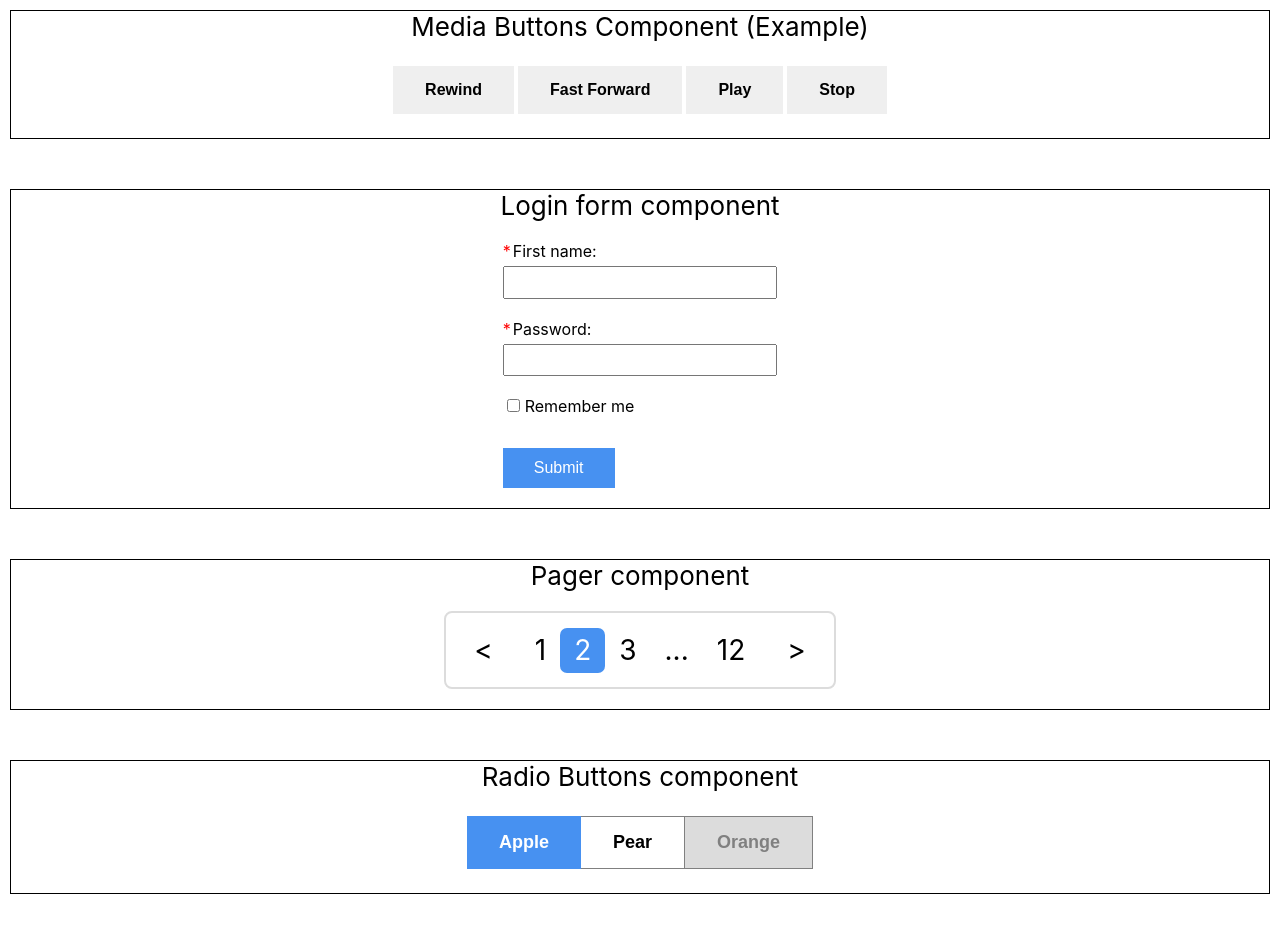
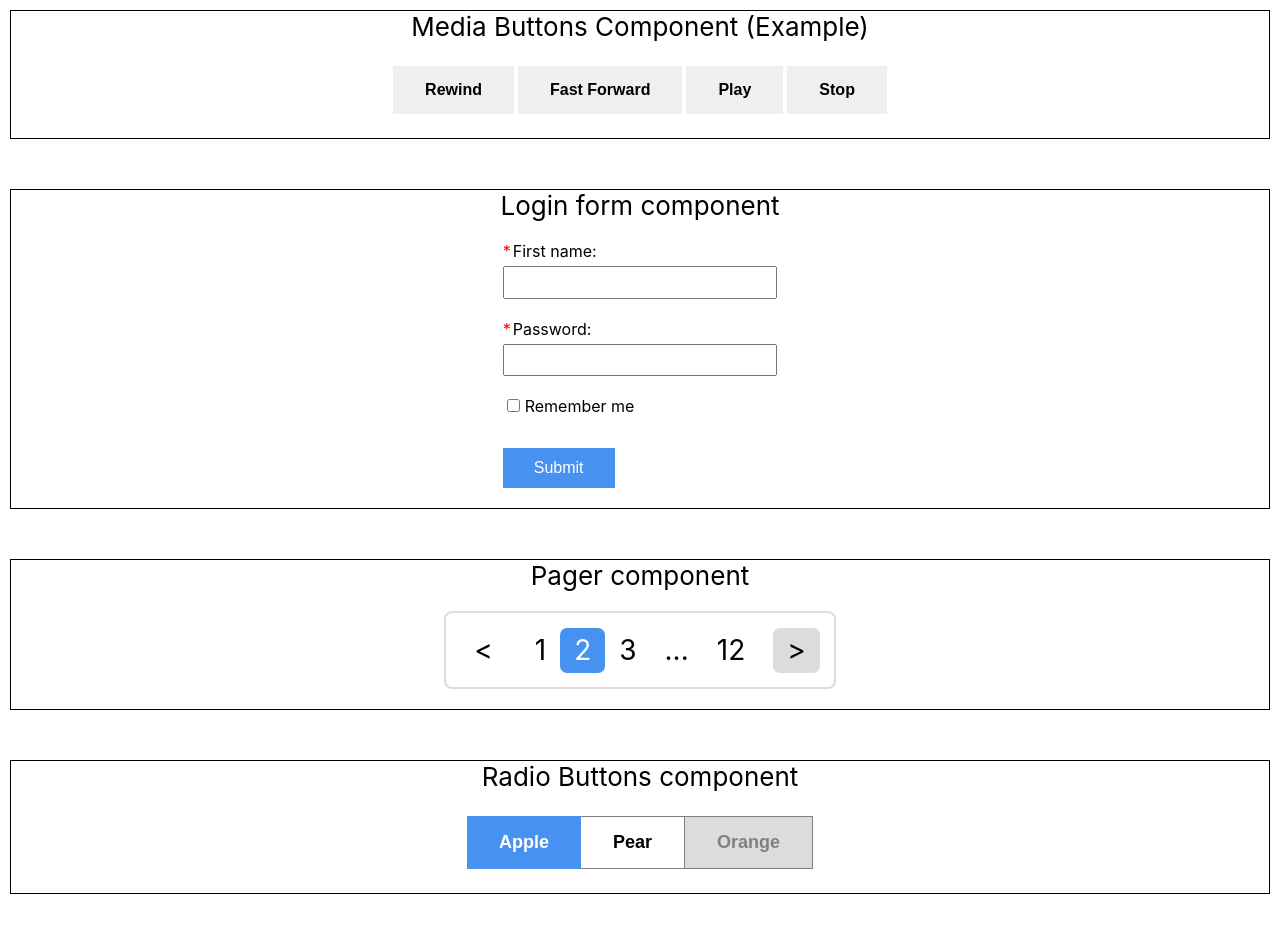
Before and after one commit to prof-tejera/homework-3-pgmartin11, a React (Create React App) app: page / in a window 1280 px wide. Shown: the top 932 px of the page. Built offline with nearby package versions, Linux system fonts and the light colour scheme.

Commit message:
added logic and styling for Pager and modified styling for LoginForm

```diff
--- a/src/LoginForm/LoginForm.css
+++ b/src/LoginForm/LoginForm.css
@@ -27,5 +27,6 @@ input[type="submit"] {
     width: 7em;
     height: 2.5em;
     color: #FFF;
+    cursor: pointer;
     background-color: rgb(71, 145, 241);
 }
--- a/src/Pager/Pager.css
+++ b/src/Pager/Pager.css
@@ -29,3 +29,9 @@
 .page-wrapper  span:last-child {
     margin-left: 0.5em;
 }
+
+.page-wrapper span.advance {
+    background-color: #dcdcdc;
+    border-radius: 0.25em;
+    padding: 0.2em 0.5em;
+}
--- a/src/Pager/Pager.js
+++ b/src/Pager/Pager.js
@@ -3,6 +3,12 @@ import PagerItem from "components/PagerItem/PagerItem";
 import "./Pager.css";
 
 const Pager = () => {
+
+  /*
+   * Data below used for depicting the pager state. In working code this could be implemented programmatically
+   * by an externals function and passed in to the component as props.
+   *
+   */
   const currVal = 2,
       pagerMap = [
     [],
@@ -19,12 +25,15 @@ const Pager = () => {
     [8,9,10,11,12], //11
     [8,9,10,11,12]  //12
   ];
+  const leftArrowState = '',
+    rightArrowState = 'advance';
+
 
   return (
     <div className="page-wrapper">
-      <span>&lt;</span>
+      <span className={leftArrowState}>&lt;</span>
       { pagerMap[currVal].map((itemEl, i) => <PagerItem key={i} itemNumber={itemEl} currItem={currVal} />) }
-      <span>&gt;</span>
+      <span className={rightArrowState}>&gt;</span>
     </div>
   );
 };
```
